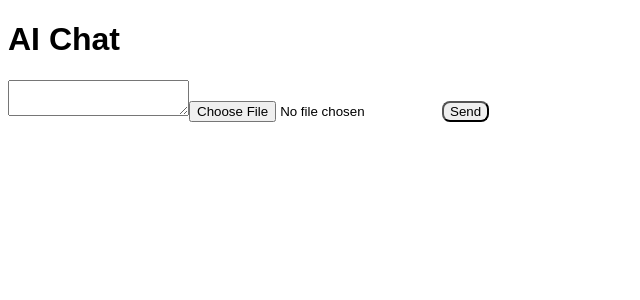
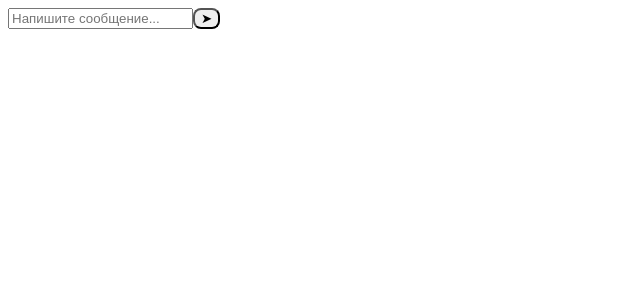
Before and after one commit to Nokertin/NokertinKI, a Next.js app: page / in a window 1280 px wide. Shown: the top 300 px of the page, without its empty margins (0-640 px from the left). Built offline with nearby package versions, Linux system fonts and the light colour scheme.

Commit message:
V Alpha 0.1.3

```diff
--- a/pages/index.js
+++ b/pages/index.js
@@ -1,40 +1,65 @@
-import { useState } from "react";
+import { useState, useRef, useEffect } from "react";
 import axios from "axios";
 
 export default function Home() {
   const [messages, setMessages] = useState([]);
   const [input, setInput] = useState("");
-  const [image, setImage] = useState(null);
+  const chatEndRef = useRef(null);
 
   const sendMessage = async () => {
-    const formData = new FormData();
-    formData.append("message", input);
-    if (image) formData.append("image", image);
-    const res = await axios.post("/api/chat", formData);
-    setMessages([...messages, { role: "user", content: input }, res.data]);
+    if (!input.trim()) return;
+    const userMsg = { role: "user", content: input };
+    setMessages((prev) => [...prev, userMsg]);
     setInput("");
-    setImage(null);
+
+    try {
+      const res = await axios.post("/api/chat", { message: userMsg.content });
+      const aiMsg = { role: "assistant", content: res.data.content };
+      setMessages((prev) => [...prev, aiMsg]);
+    } catch (err) {
+      setMessages((prev) => [
+        ...prev,
+        { role: "assistant", content: "Ошибка при получении ответа 😢" },
+      ]);
+    }
   };
 
+  useEffect(() => {
+    chatEndRef.current?.scrollIntoView({ behavior: "smooth" });
+  }, [messages]);
+
   return (
-    <div className="p-4">
-      <h1 className="text-2xl font-bold">AI Chat</h1>
-      <div className="my-4">
+    <div className="flex flex-col h-screen bg-gray-900">
+      <div className="flex-1 overflow-y-auto p-4 space-y-4">
         {messages.map((m, i) => (
-          <div key={i} className="mb-2">
-            <b>{m.role}:</b> {m.content}
+          <div
+            key={i}
+            className={`max-w-[70%] p-3 rounded-xl shadow-md ${
+              m.role === "user"
+                ? "ml-auto bg-indigo-600 text-white"
+                : "mr-auto bg-gray-800 text-gray-100"
+            }`}
+          >
+            {m.content}
           </div>
         ))}
+        <div ref={chatEndRef} />
       </div>
-      <textarea
-        className="border w-full p-2"
-        value={input}
-        onChange={(e) => setInput(e.target.value)}
-      />
-      <input type="file" onChange={(e) => setImage(e.target.files[0])} />
-      <button className="bg-blue-500 text-white px-4 py-2" onClick={sendMessage}>
-        Send
-      </button>
+      <div className="border-t border-gray-700 p-3 flex gap-2">
+        <input
+          className="flex-1 bg-gray-800 text-white rounded px-3 py-2 outline-none"
+          placeholder="Напишите сообщение..."
+          value={input}
+          onChange={(e) => setInput(e.target.value)}
+          onKeyDown={(e) => e.key === "Enter" && sendMessage()}
+        />
+        <button
+          onClick={sendMessage}
+          className="bg-indigo-600 hover:bg-indigo-500 px-4 py-2 rounded text-white"
+        >
+          ➤
+        </button>
+      </div>
     </div>
   );
 }
```
Also changed, not shown: middleware.js (added, +24 -0 lines), pages/login.js (added, +49 -0 lines).
